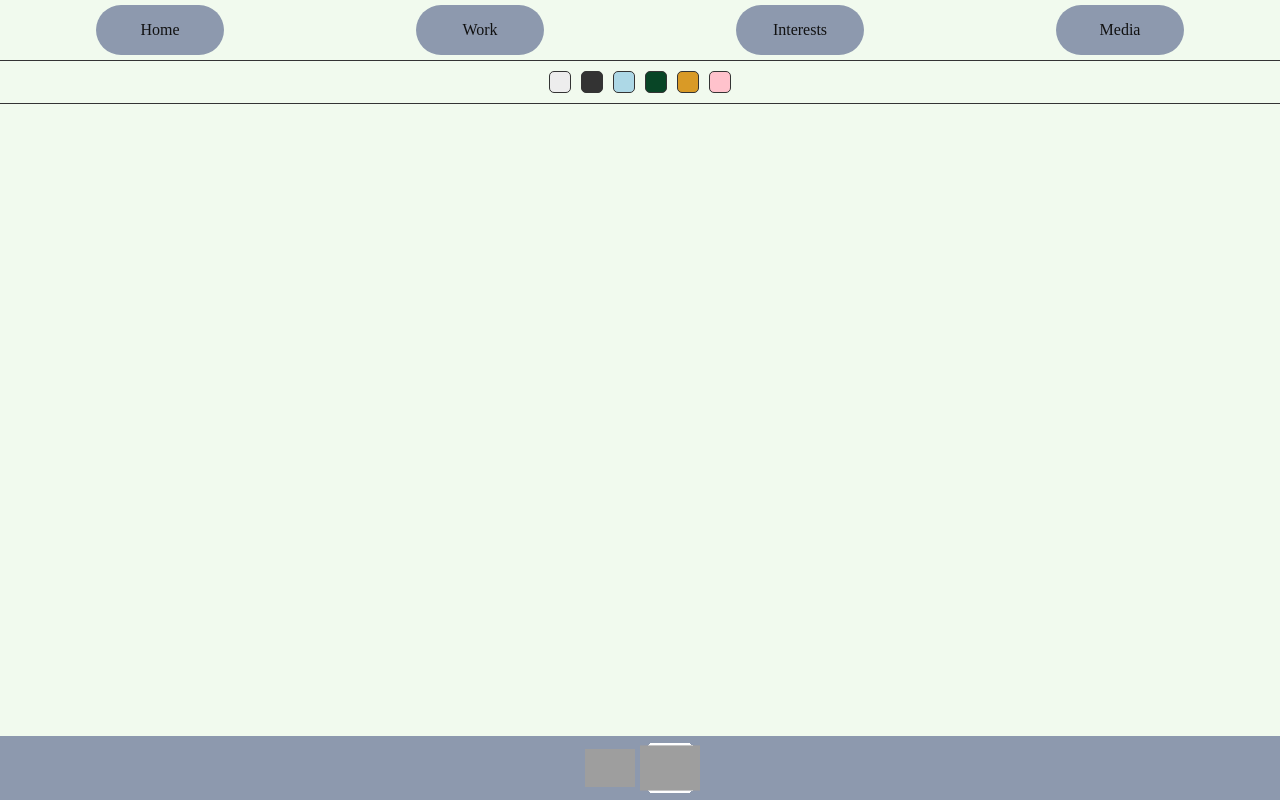
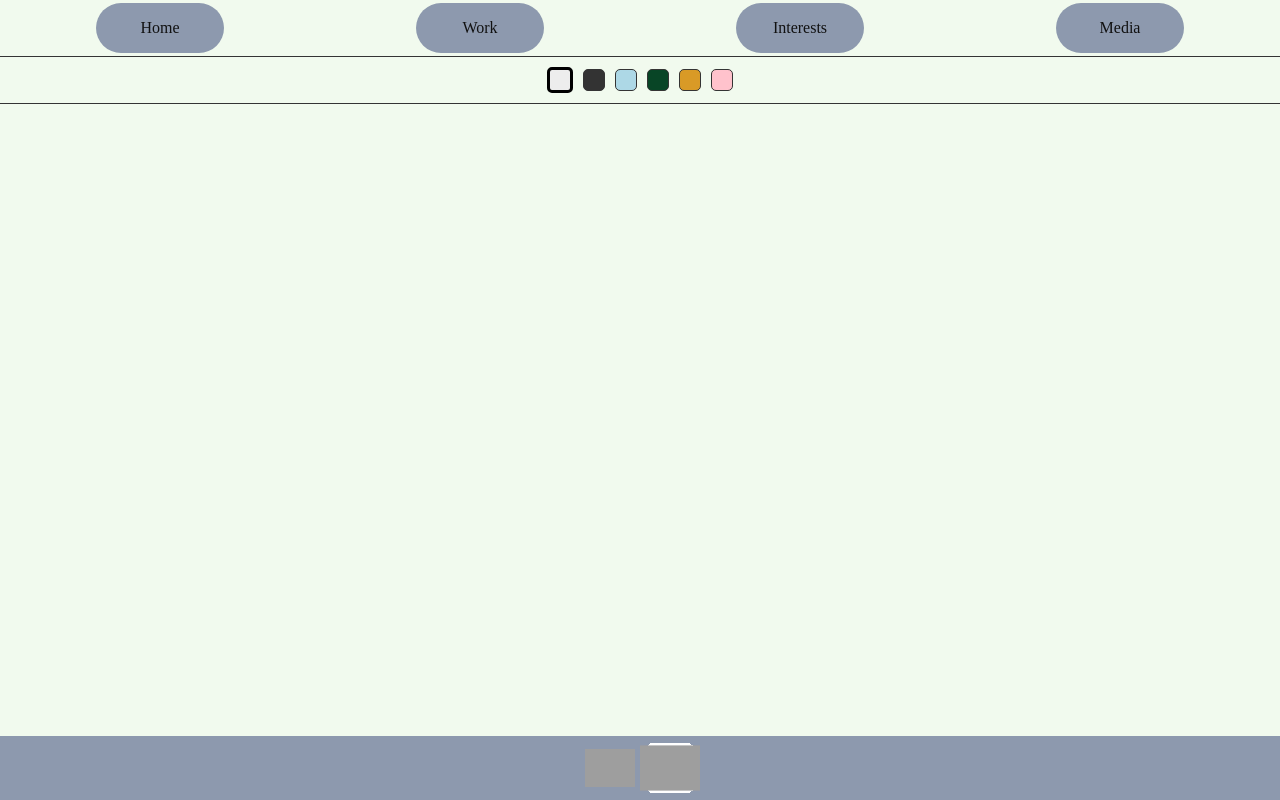
Before and after one commit to Natalia-dot/ownexercises, a React (Create React App) app in the folder typescript-project/: page / in a window 1280 px wide. Built offline with nearby package versions, Linux system fonts and the light colour scheme; grey boxes are pictures that could not be loaded.

Commit message:
Theme Fully functional needs localstorage

```diff
--- a/typescript-project/src/App.tsx
+++ b/typescript-project/src/App.tsx
@@ -1,7 +1,7 @@
 import { Outlet } from "react-router-dom";
 import { Footer, Nav } from "./components/index";
 import { ThemeProvider } from "styled-components";
-import { light, dark, blue, green, brown, pink } from "./styles/Theme";
+import { light} from "./styles/Theme";
 import { GlobalStyles } from "./styles/Global";
 import { useState } from "react";
 
--- a/typescript-project/src/components/ThemeButton.tsx
+++ b/typescript-project/src/components/ThemeButton.tsx
@@ -1,4 +1,4 @@
-import styled from "styled-components";
+import styled, { useTheme } from "styled-components";
 
 
 
@@ -70,8 +70,9 @@ const ThemeButtonStyled = styled.button<ThemeButtonProps>`
     --ex en la implementacion del boton, y aqui. */
 
 export const ThemeButton = (props: ThemeButtonProps) => {
+  const theme = useTheme();
 
 return (
-<ThemeButtonStyled {...props} />
+<ThemeButtonStyled {...props} className={theme.name.includes(props.$myTheme) ? 'active' : undefined}/>
     )
 }
--- a/typescript-project/src/pages/Home/Home.tsx
+++ b/typescript-project/src/pages/Home/Home.tsx
@@ -1,9 +1,11 @@
 import React from 'react'
 import { ThemeButton, ThemeContainer } from '../../components/ThemeButton'
+import { useTheme } from 'styled-components'
 
 export const Home = () => {
   return (
 <>
+
 </>
   )
 }
```
Also changed, not shown: typescript-project/src/components/Nav.tsx (+8 -1 lines).
